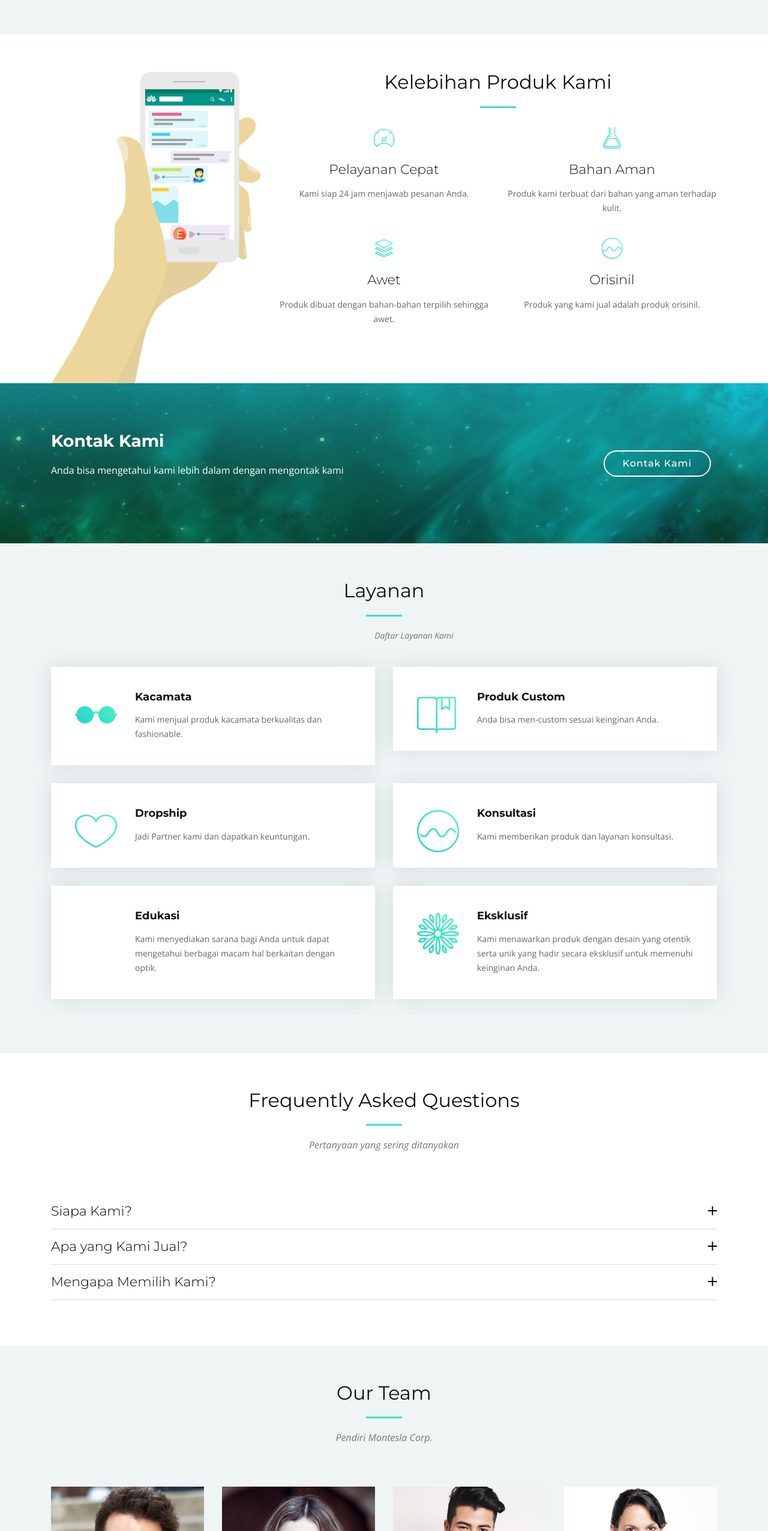
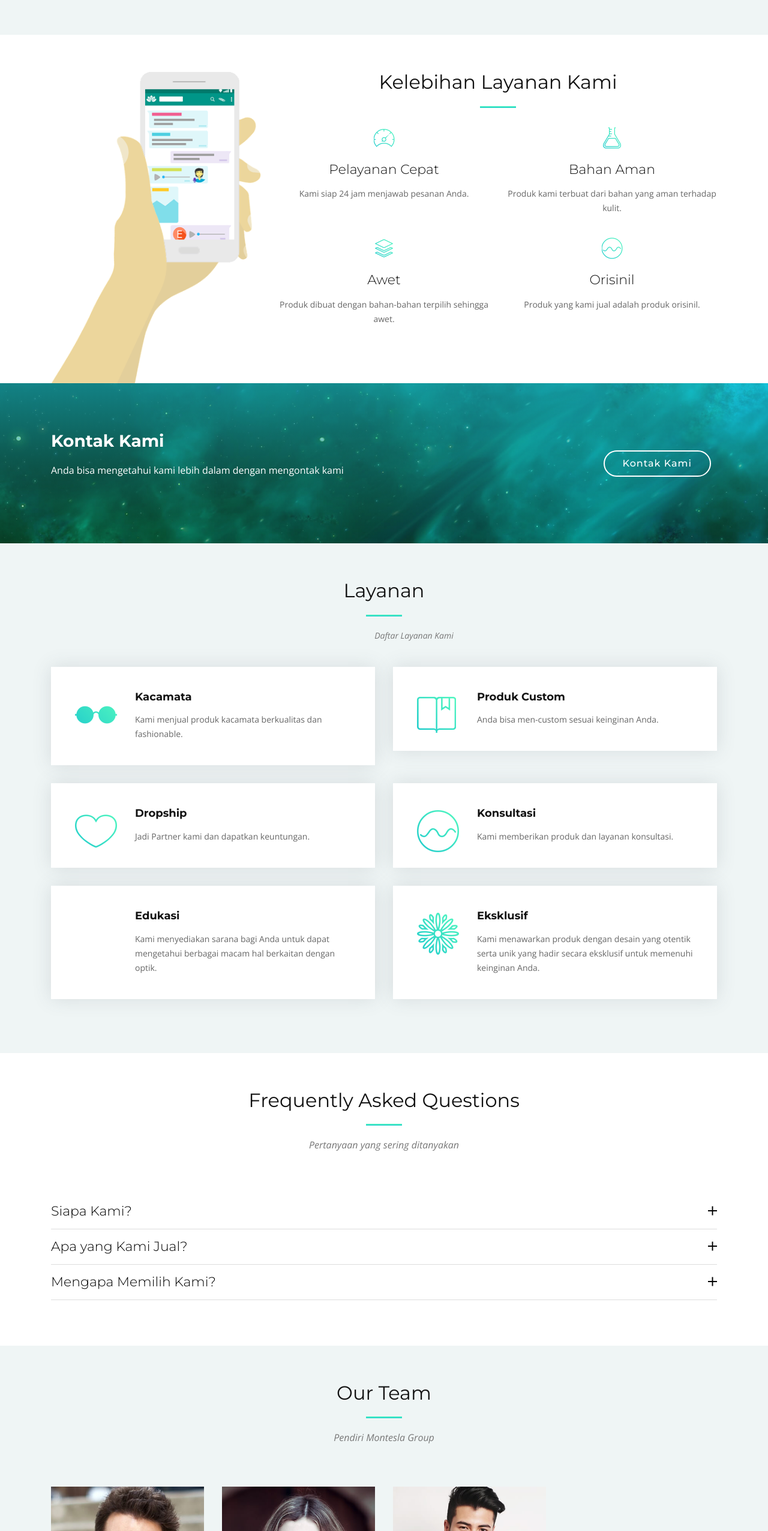
Before and after one commit to faruq1997/canlyse, a plain HTML site: page index.html in a window 1280 px wide. Shown: the part 1547-4100 px from the top of the page at 60% size. Drawn offline with nearby package versions, Linux system fonts and the light colour scheme; some icons are missing; files whose address does not match are found by name.

Commit message:
Update index.html
update 1

```diff
--- a/index.html
+++ b/index.html
@@ -116,7 +116,7 @@
 
           <div class="col-lg-8 offset-lg-4">
             <div class="section-header wow fadeIn" data-wow-duration="1s">
-              <h3 class="section-title">Kelebihan Produk Kami</h3>
+              <h3 class="section-title">Kelebihan Layanan Kami</h3>
               <span class="section-divider"></span>
             </div>
           </div>
@@ -291,7 +291,7 @@
 
           <div class="col-lg-6">
             <div class="box wow fadeInLeft">
-              <div class="icon"><i class="ion-ios-school-outline"></i></div>
+              <div class="icon"><i class="ion-ios-ribbon-outline"></i></div>
               <h4 class="title"><a href="">Edukasi</a></h4>
               <p class="description">Kami menyediakan sarana bagi Anda untuk dapat mengetahui berbagai macam hal berkaitan dengan optik.</p>
             </div>
@@ -499,7 +499,7 @@
         <div class="section-header">
           <h3 class="section-title">Our Team</h3>
           <span class="section-divider"></span>
-          <p class="section-description">Pendiri Montesla Corp.</p>
+          <p class="section-description">Pendiri Montesla Group</p>
         </div>
         <div class="row wow fadeInUp">
           <div class="col-lg-3 col-md-6">
@@ -544,7 +544,7 @@
             </div>
           </div>
 
-          <div class="col-lg-3 col-md-6">
+<!--           <div class="col-lg-3 col-md-6">
             <div class="member">
               <div class="pic"><img src="assets/img/team/team-4.jpg" alt=""></div>
               <h4>Amanda Jepson</h4>
@@ -556,7 +556,7 @@
                 <a href=""><i class="fa fa-linkedin"></i></a>
               </div>
             </div>
-          </div>
+          </div> -->
         </div>
 
       </div>
@@ -633,7 +633,7 @@
 
           <div class="col-lg-4 col-md-4">
             <div class="contact-about">
-              <h3>Montesla</h3>
+              <h3>Montesla Group</h3>
               <p>We are a company that operates in the optical field with a new innovation.</p>
               <div class="social-links">
 <!--                 <a href="#" class="twitter"><i class="fa fa-twitter"></i></a> -->
@@ -666,7 +666,7 @@
           </div>
 
           <div class="col-lg-5 col-md-8">
-            <iframe src="https://www.google.com/maps/embed?pb=!1m18!1m12!1m3!1d31737.275176486226!2d107.34022543631478!3d-6.10922971688028!2m3!1f0!2f0!3f0!3m2!1i1024!2i768!4f13.1!3m3!1m2!1s0x2e6bd58d988bb8b5%3A0x2ea09299a0c5b98d!2sKarangjaya%2C%20Pedes%2C%20Kabupaten%20Karawang%2C%20Jawa%20Barat!5e0!3m2!1sid!2sid!4v1586854911087!5m2!1sid!2sid" width="800" height="600" frameborder="0" style="border:0;" allowfullscreen="" aria-hidden="false" tabindex="0"></iframe>
+            <iframe src="https://www.google.com/maps/embed?pb=!1m18!1m12!1m3!1d31737.275176486226!2d107.34022543631478!3d-6.10922971688028!2m3!1f0!2f0!3f0!3m2!1i1024!2i768!4f13.1!3m3!1m2!1s0x2e6bd58d988bb8b5%3A0x2ea09299a0c5b98d!2sKarangjaya%2C%20Pedes%2C%20Kabupaten%20Karawang%2C%20Jawa%20Barat!5e0!3m2!1sid!2sid!4v1586854911087!5m2!1sid!2sid" frameborder="0" style="border:0;" aria-hidden="false" tabindex="0"></iframe>
           </div>
 
         </div>
@@ -682,7 +682,7 @@
       <div class="row">
         <div class="col-lg-6 text-lg-left text-center">
           <div class="copyright">
-            &copy; Copyright <strong>Montesla</strong>. All Rights Reserved
+            &copy; Copyright <strong>Montesla Group</strong> All Rights Reserved
           </div>
           <div class="credits">
             <script>
```
